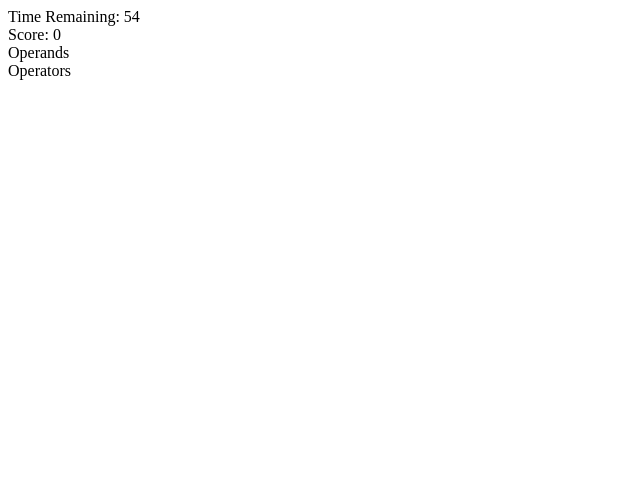
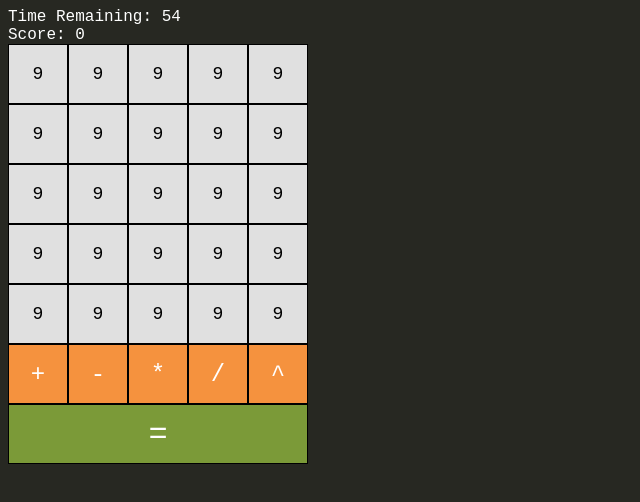
Before and after one commit to lancesnider/math-boggle, a React app: page / in a window 1280 px wide. Shown: the whole page, without its empty margins (0-640 px from the left). Built offline with nearby package versions, Linux system fonts and the light colour scheme.

Commit message:
Add styled board

```diff
--- a/index.html
+++ b/index.html
@@ -3,6 +3,7 @@
   <head>
     <meta charset="UTF-8">
     <title>Math Boggle</title>
+    <link rel="stylesheet" type="text/css" href="math-boggle/styles.css">
   </head>
   <body>
     <div id="math-boggle"></div>
--- a/math-boggle/GameBoard.js
+++ b/math-boggle/GameBoard.js
@@ -3,7 +3,43 @@ import React from 'react'
 class Operands extends React.Component {
   render(){
     return (
-      <div>Operands</div>
+      <div className="operands">
+        <div>
+          <button className="button">9</button>
+          <button className="button">9</button>
+          <button className="button">9</button>
+          <button className="button">9</button>
+          <button className="button">9</button>
+        </div>
+        <div>
+          <button className="button">9</button>
+          <button className="button">9</button>
+          <button className="button">9</button>
+          <button className="button">9</button>
+          <button className="button">9</button>
+        </div>
+        <div>
+          <button className="button">9</button>
+          <button className="button">9</button>
+          <button className="button">9</button>
+          <button className="button">9</button>
+          <button className="button">9</button>
+        </div>
+        <div>
+          <button className="button">9</button>
+          <button className="button">9</button>
+          <button className="button">9</button>
+          <button className="button">9</button>
+          <button className="button">9</button>
+        </div>
+        <div>
+          <button className="button">9</button>
+          <button className="button">9</button>
+          <button className="button">9</button>
+          <button className="button">9</button>
+          <button className="button">9</button>
+        </div>
+      </div>
     )
   }
 }
@@ -11,7 +47,16 @@ class Operands extends React.Component {
 class Operators extends React.Component {
   render(){
     return (
-      <div>Operators</div>
+      <div>
+        <div className="operators">
+          <button className="button">+</button>
+          <button className="button">-</button>
+          <button className="button">*</button>
+          <button className="button">/</button>
+          <button className="button">^</button>
+        </div>
+        <button className="button equals">=</button>
+      </div>
     )
   }
 }
--- /dev/null
+++ b/math-boggle/styles.css
@@ -0,0 +1,67 @@
+body {
+  background-color: #272822;
+  color: white;
+  font-family: Courier New,Courier,Lucida Sans Typewriter,Lucida Typewriter,monospace;
+}
+
+.button {
+  width: 60px;
+  height: 60px;
+  text-decoration: none;
+  border: 1px solid black;
+  font-size: 18px;
+  font-family: Courier New,Courier,Lucida Sans Typewriter,Lucida Typewriter,monospace;
+}
+
+.button:focus {
+  outline: 0;
+}
+
+
+
+
+.operands .button {
+  background-color: #e0e0e0;
+  color: black;
+}
+
+.operands .button:hover {
+  background-color: #ccc;
+}
+
+.operands .button:focus {
+  outline: 0;
+}
+
+.operands .button:disabled {
+  background-color: #ccc;
+}
+
+
+
+
+
+.operators .button {
+  background-color: #f5923e;
+  color: white;
+  font-size: 24px;
+}
+
+.operators .button:hover {
+  background-color: #c2732f;
+}
+
+
+
+
+
+.equals {
+  color: white;
+  background-color: #7b9a38;
+  width: 300px;
+  font-size: 32px;
+}
+
+.equals:hover {
+  background-color: #688035;
+}
```
